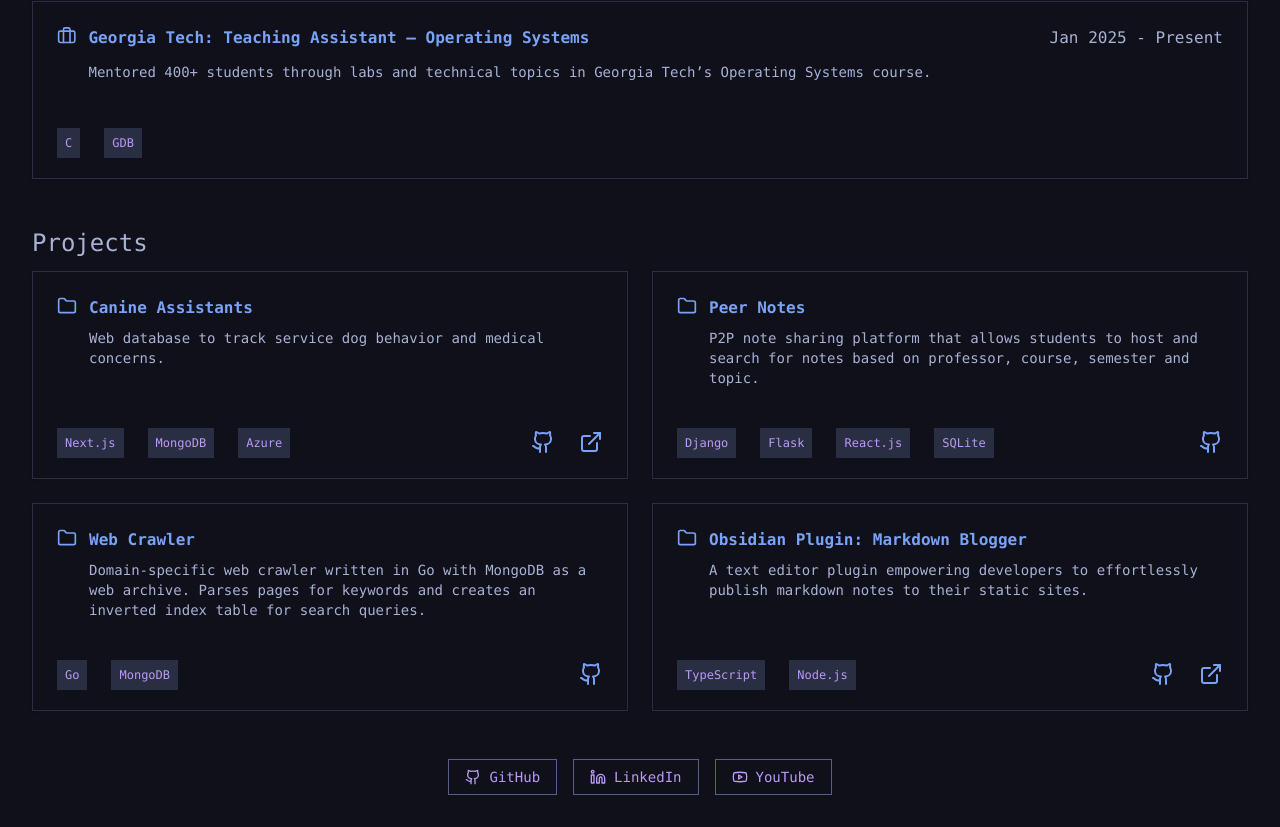
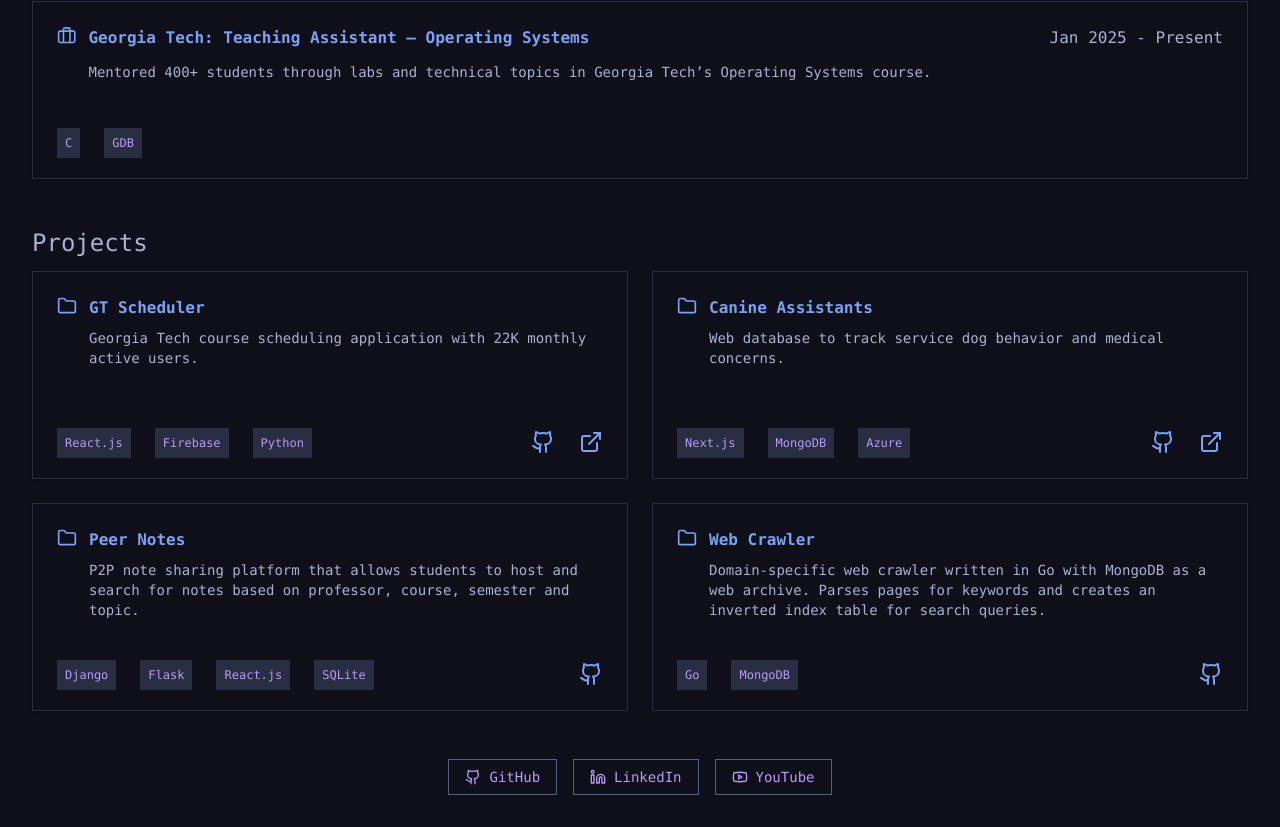
Before and after one commit to afazio1/portfolio-v3, a Next.js app: page / in a window 1280 px wide. Shown: the part 1593-2420 px from the top of the page. Built offline with nearby package versions, Linux system fonts and the light colour scheme.

Commit message:
update projects

```diff
--- a/src/components/sections/Projects.tsx
+++ b/src/components/sections/Projects.tsx
@@ -6,7 +6,7 @@
     <div className="space-y-3" id="#projects">
       <h2 className="text-gray-white text-2xl">Projects</h2>
       <div className="grid gap-6 md:grid-cols-2">
-        {projects.map((project) => (
+        {projects.filter((project) => !project.hidden).map((project) => (
           <ProjectCard
             key={project.title}
             title={project.title}
--- a/src/content/projects.ts
+++ b/src/content/projects.ts
@@ -4,9 +4,17 @@
   tags: string[]
   liveLink: string
   devLink: string
+  hidden?: boolean
 }
 
 const projects: Project[] = [
+  {
+    title: "GT Scheduler",
+    description: "Georgia Tech course scheduling application with 22K monthly active users.",
+    tags: ["React.js", "Firebase", "Python"],
+    liveLink: "https://www.gt-scheduler.org/",
+    devLink: "https://github.com/gt-scheduler",
+  },
   {
     title: "Canine Assistants",
     description: "Web database to track service dog behavior and medical concerns.",
@@ -33,7 +41,8 @@
     description: "A text editor plugin empowering developers to effortlessly publish markdown notes to their static sites.",
     tags: ["TypeScript", "Node.js"],
     liveLink: "https://obsidian.md/plugins?search=markdown%20blogger",
-    devLink: "https://github.com/afazio1/obsidian-markdown-blogger"
+    devLink: "https://github.com/afazio1/obsidian-markdown-blogger",
+    hidden: true
   }
 ]
 
```
